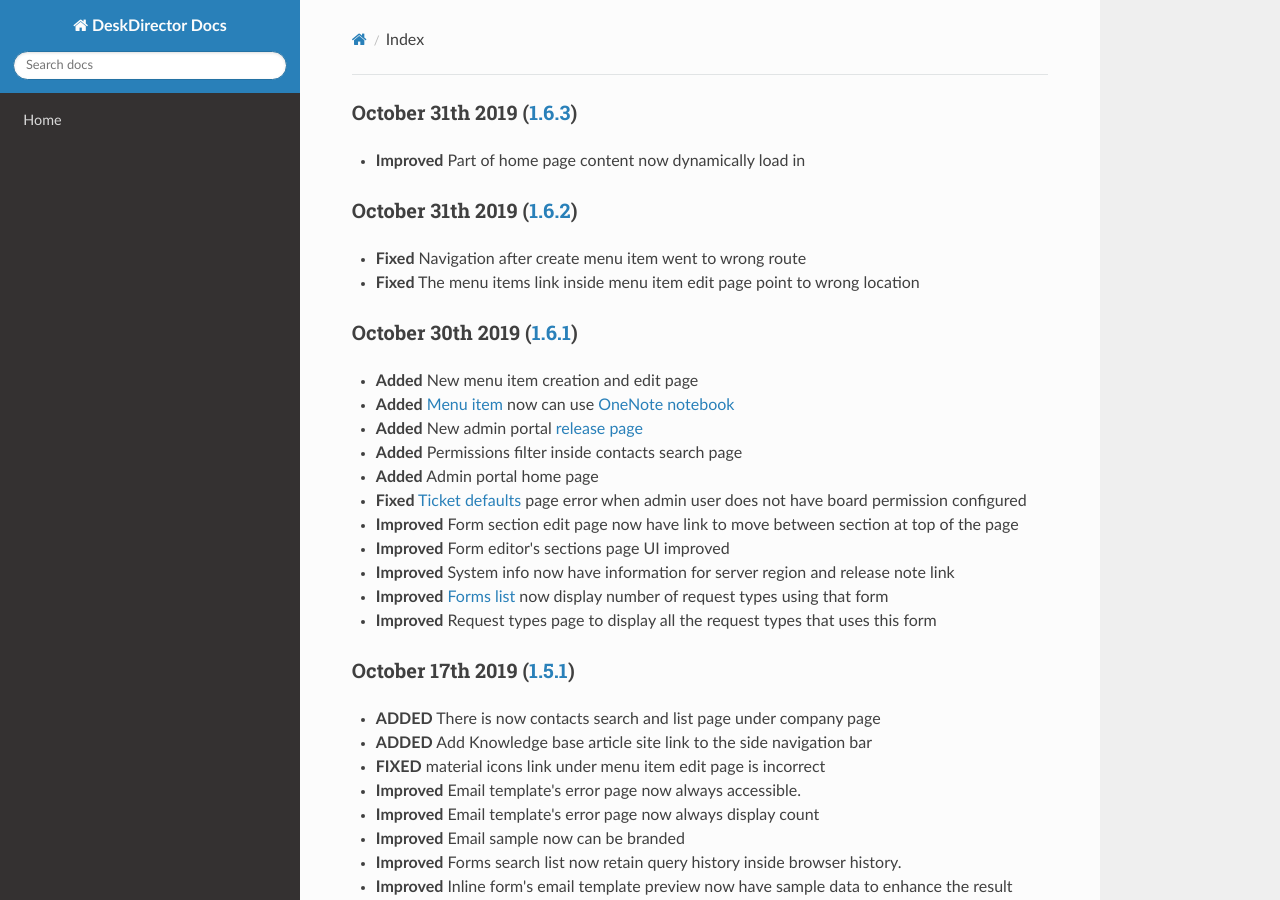
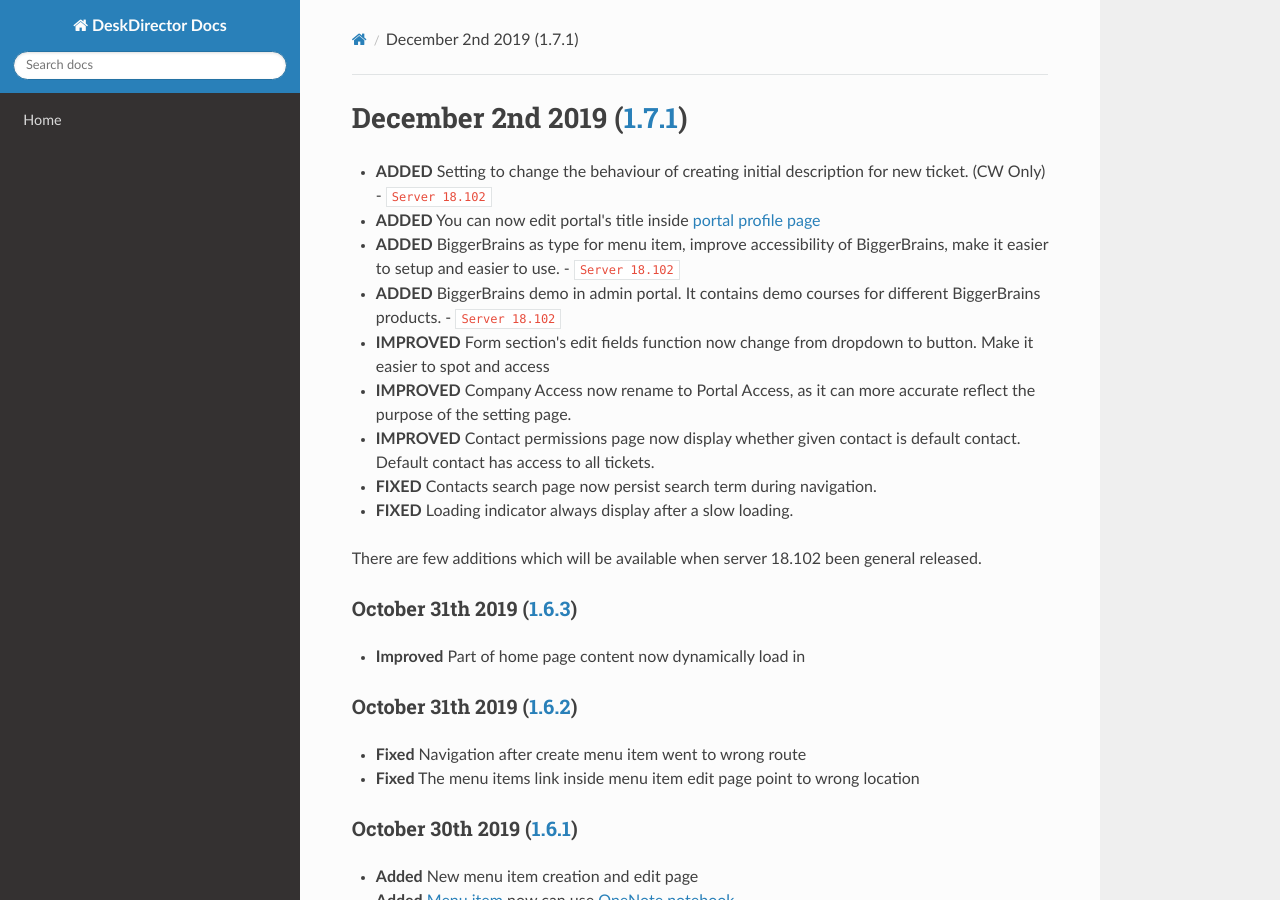
Before and after one commit to DeskDirector/docs, an MkDocs documentation site: the page built from docs/_release/admin/README.md, in a window 1280 px wide and 900 px high. Built offline with MkDocs 1.6.1, drawn with Linux system fonts in a browser that asks for light colours; nearby versions of some CDN libraries; old or Windows-style settings are respelled for this version of MkDocs.

Commit message:
Update README.md

```diff
--- a/docs/_release/admin/README.md
+++ b/docs/_release/admin/README.md
@@ -1,3 +1,17 @@
+# December 2nd 2019 ([1.7.1](v1.7.1))
+
+* **ADDED** Setting to change the behaviour of creating initial description for new ticket. (CW Only) - `Server 18.102`
+* **ADDED** You can now edit portal's title inside [portal profile page](/portal/settings/profile)
+* **ADDED** BiggerBrains as type for menu item, improve accessibility of BiggerBrains, make it easier to setup and easier to use. - `Server 18.102`
+* **ADDED** BiggerBrains demo in admin portal. It contains demo courses for different BiggerBrains products. - `Server 18.102`
+* **IMPROVED** Form section's edit fields function now change from dropdown to button. Make it easier to spot and access
+* **IMPROVED** Company Access now rename to Portal Access, as it can more accurate reflect the purpose of the setting page.
+* **IMPROVED** Contact permissions page now display whether given contact is default contact. Default contact has access to all tickets.
+* **FIXED** Contacts search page now persist search term during navigation.
+* **FIXED** Loading indicator always display after a slow loading.
+
+There are few additions which will be available when server 18.102 been general released.
+
 ### October 31th 2019 ([1.6.3](v1.6.3))
 * **Improved** Part of home page content now dynamically load in
 
```
